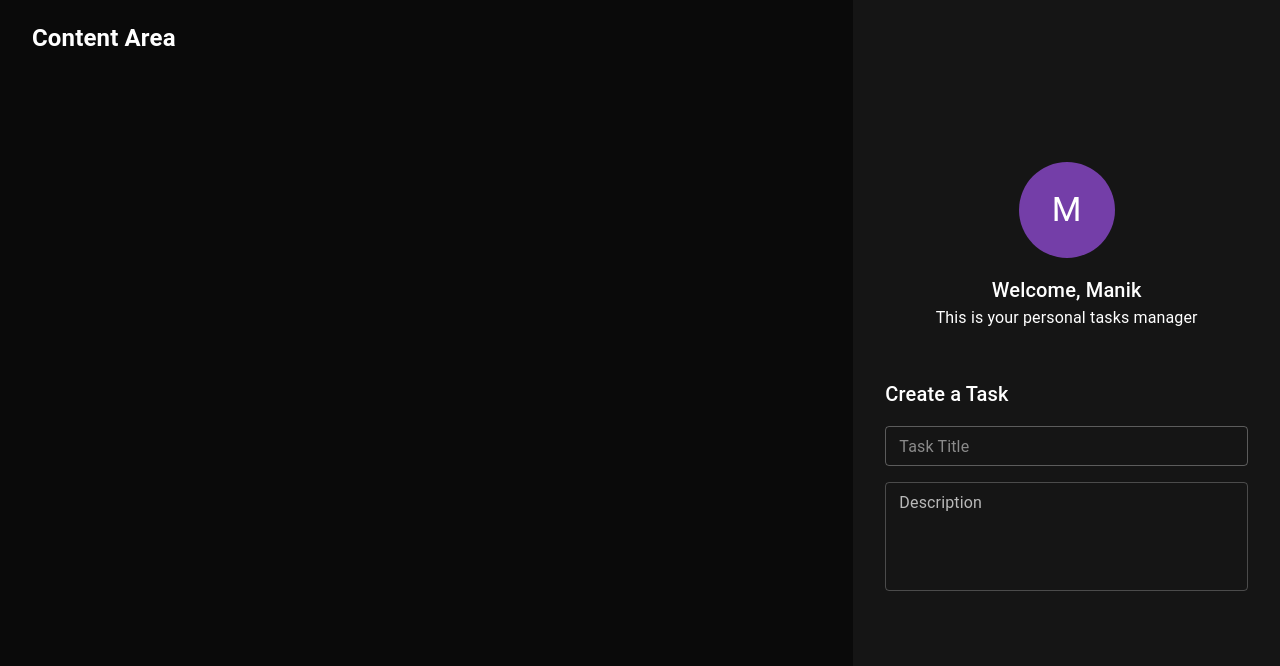
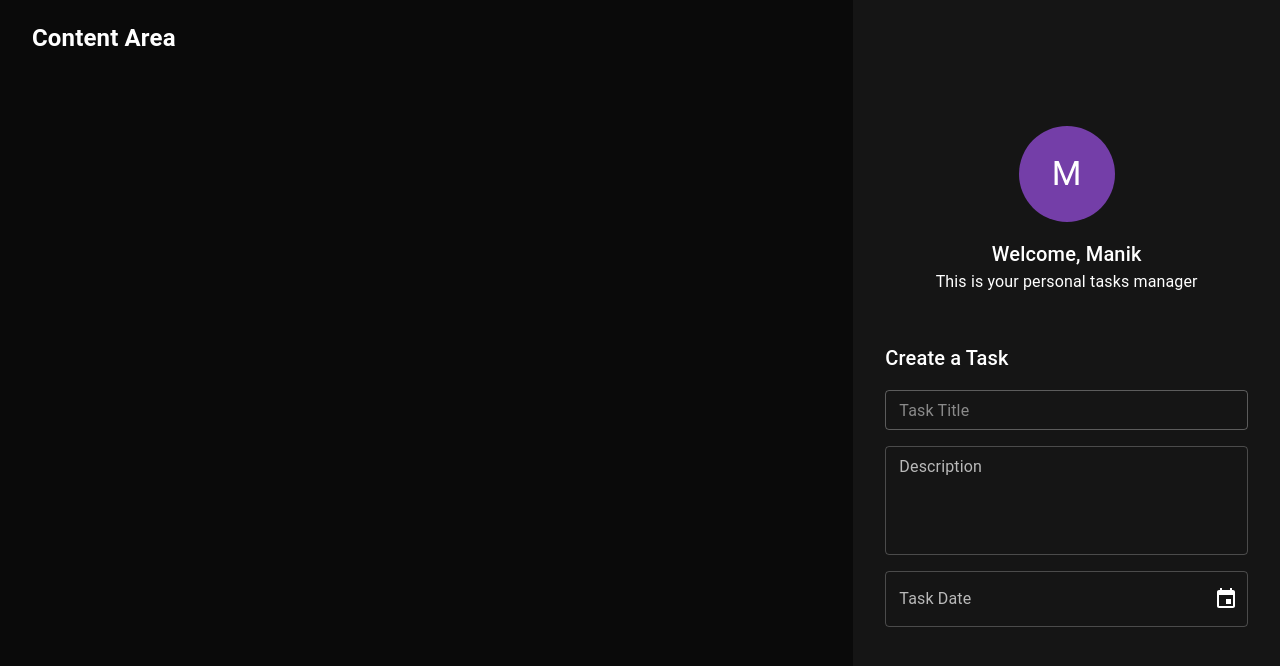
Before and after one commit to Geetha-RK/PersonalTaskManager-client, a React (Vite) app: page / in a window 1280 px wide. Shown: the top 666 px of the page. Built offline with nearby package versions, Linux system fonts and the light colour scheme.

Commit message:
Add Task Date component and datefield from material UI

```diff
--- a/package.json
+++ b/package.json
@@ -13,6 +13,8 @@
     "@emotion/react": "^11.14.0",
     "@emotion/styled": "^11.14.0",
     "@mui/material": "^5.10.10",
+    "@mui/x-date-pickers": "^7.23.2",
+    "date-fns": "^2.29.3",
     "prop-types": "^15.8.1",
     "react": "^18.3.1",
     "react-dom": "^18.3.1"
--- a/src/components/CreateTaskForm/CreateTaskForm.tsx
+++ b/src/components/CreateTaskForm/CreateTaskForm.tsx
@@ -2,6 +2,8 @@
 import { FC, ReactElement } from 'react';
 import { TaskTitleField } from './_taskTitleField';
 import { TaskDescriptionField } from './_taskDescriptionField';
+import { TaskDateField } from './_taskDateField';
+
 
 export const CreateTaskForm: FC = (): ReactElement => {
     return (
@@ -22,7 +24,7 @@
                 <TaskTitleField disabled/>
                 <TaskDescriptionField/>
 
-                {/* Task Date */}
+                <TaskDateField/>
                 {/* Task Status and Priority*/}
             </Stack>
         </Box>
--- /dev/null
+++ b/src/components/CreateTaskForm/_taskDateField.tsx
@@ -0,0 +1,28 @@
+import { FC, ReactElement,useState } from 'react';
+//npm i @mui/x-date/pickers from mui for date picker field
+//npm i date-fns
+import { AdapterDateFns } from '@mui/x-date-pickers/AdapterDateFns';
+import { LocalizationProvider } from '@mui/x-date-pickers/LocalizationProvider';
+import { DesktopDatePicker } from '@mui/x-date-pickers/DesktopDatePicker';
+import { TextField } from '@mui/material';
+
+export const TaskDateField: FC = ():ReactElement => {
+    //state for Desktop Date Picker
+    const [date,setDate] = useState<Date | null>(null);
+    return (
+        <>
+            <LocalizationProvider
+                dateAdapter={AdapterDateFns}
+            >
+                <DesktopDatePicker
+                    label="Task Date"
+                    inputFormat="dd/MM/yyyy"
+                    value={date}
+                    onChange={(newValue)=>setDate(newValue)}
+                    renderInput={(params)=>(
+                                            <TextField{...params}/>
+                                    )}/>
+            </LocalizationProvider>
+        </>
+    )
+}
```
Also changed, not shown: 1 other file (tests, documents, lock files or other folders).
